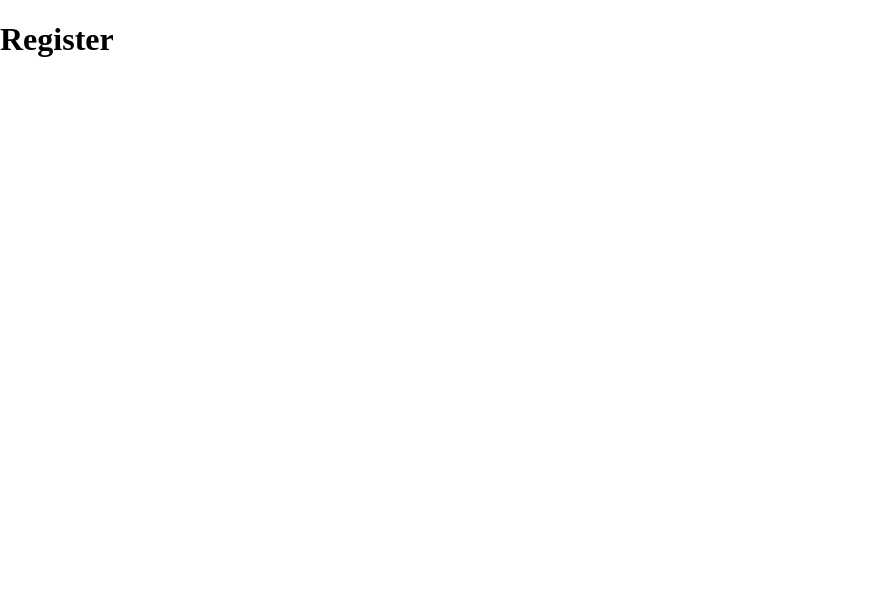
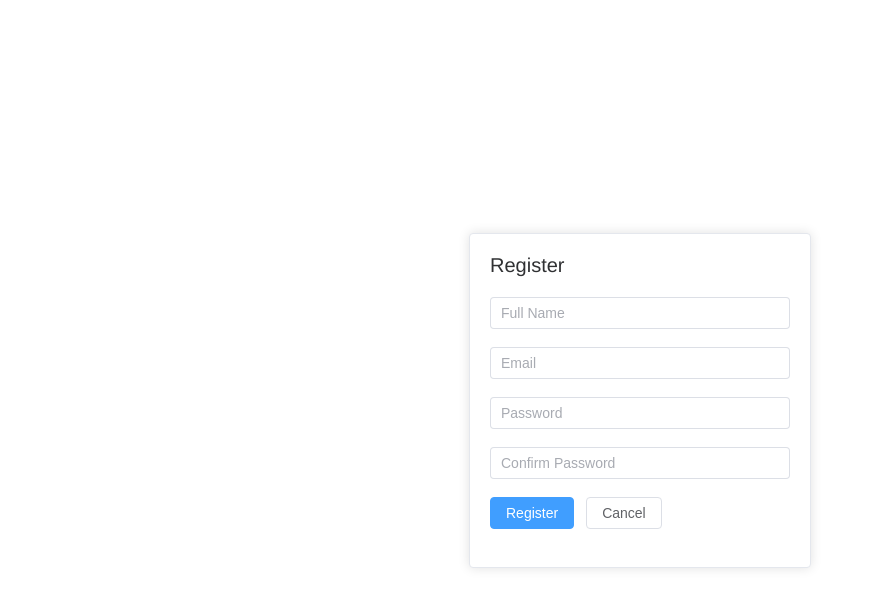
Before and after one commit to tribuonoasto/lelo-user-client, a Vue app: page / in a window 1280 px wide. Both pictures are taken after a click on the item "Register". Shown: the top 608 px of the page, without its empty margins (0-875 px from the left). Built offline with nearby package versions, Linux system fonts and the light colour scheme.

Commit message:
feat(register): add Register form

```diff
--- a/src/stores/user.js
+++ b/src/stores/user.js
@@ -16,8 +16,13 @@ export const useUserStore = defineStore("user", () => {
   }
   // Register
   async function register(data) {
-    const res = await api.user.register(data);
-    console.log(res);
+    try {
+      console.log(data);
+      const res = await api.user.register(data)
+      console.log(res)
+    } catch (error) {
+      console.log(error.response.data.message)
+    }
   }
   return { user, login, register };
 });
--- a/src/views/RegisterView.vue
+++ b/src/views/RegisterView.vue
@@ -1,9 +1,98 @@
+<template>
+  <div class="container">
+    <el-card class="box-card">
+      <div class="loginText">Register</div>
+      <el-form :model="form" class="form">
+        <el-form-item label="">
+          <el-input
+            v-model="form.fullname"
+            autocomplete="off"
+            placeholder="Full Name"
+          />
+        </el-form-item>
+        <el-form-item
+          prop="email"
+          :rules="[
+            {
+              required: true,
+              message: 'Please input email address',
+              trigger: 'blur',
+            },
+            {
+              type: 'email',
+              message: 'Please input correct email address',
+              trigger: ['blur', 'change'],
+            },
+          ]"
+        >
+          <el-input v-model="form.email" placeholder="Email" />
+        </el-form-item>
+        <el-form-item label="">
+          <el-input
+            v-model="form.pass"
+            type="password"
+            autocomplete="off"
+            placeholder="Password"
+          />
+        </el-form-item>
+        <el-form-item label="">
+          <el-input
+            v-model="form.checkPass"
+            type="password"
+            autocomplete="off"
+            placeholder="Confirm Password"
+          />
+        </el-form-item>
+        <el-form-item>
+          <el-button type="primary" @click="onSubmit">Register</el-button>
+          <el-button @click="cancel">Cancel</el-button>
+        </el-form-item>
+      </el-form>
+    </el-card>
+  </div>
+</template>
+
 <script setup>
+import { reactive } from "vue";
+import { useUserStore } from "../stores/user";
 
+//Store
+const userStore = useUserStore();
+
+// do not use same name with ref
+const form = reactive({
+  email: "",
+  pass: "",
+  fullname: "",
+  checkPass: ""
+});
+
+const onSubmit = () => {
+  userStore.register(form);
+};
+
+function cancel() {
+  form.email = ""
+  form.pass = ""
+  form.fullname = ""
+  form.checkPass = ""
+}
 </script>
 
-<template>
-  <main>
-    <h1>Register</h1>
-  </main>
-</template>
+<style scoped>
+.container {
+  display: grid;
+  place-items: center;
+  height: 100vh;
+}
+
+.form {
+  width: 300px;
+  margin-top: 20px;
+}
+
+.loginText {
+  font-family: 'Franklin Gothic Medium', 'Arial Narrow', Arial, sans-serif;
+  font-size: 20px;
+}
+</style>
```
